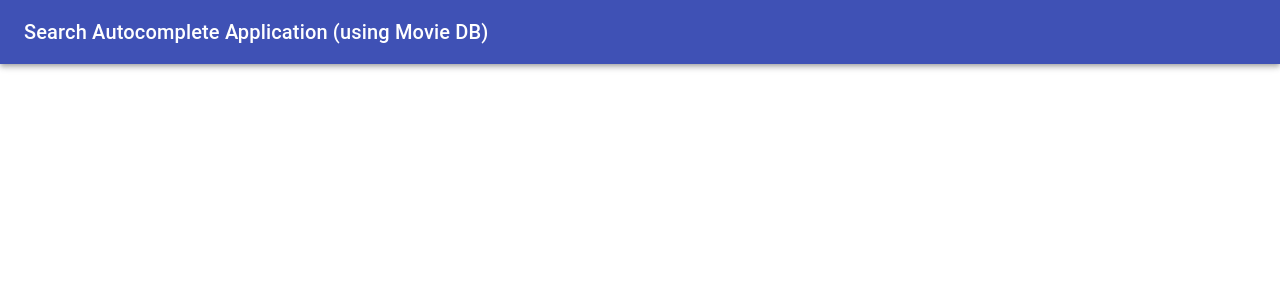
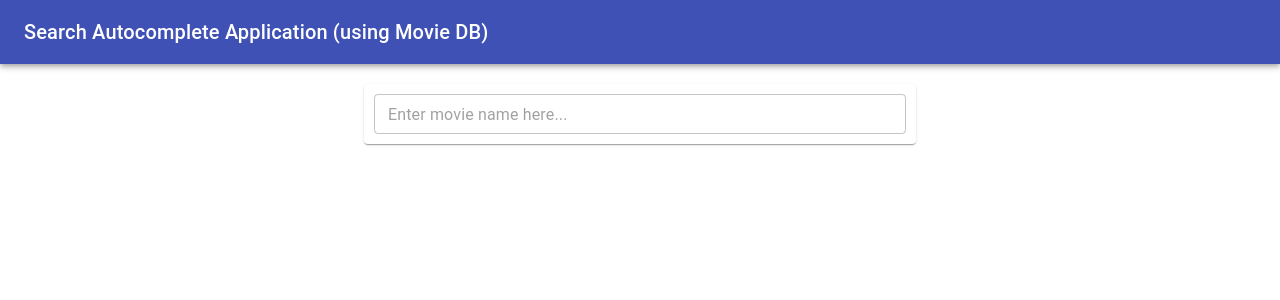
Before and after one commit to pramodbontha/Lintra-coding-challenge, a React (Create React App) app: page / in a window 1280 px wide. Shown: the top 300 px of the page. Built offline with nearby package versions, Linux system fonts and the light colour scheme; no server answers.

Commit message:
#3 Added search input with autocomplete

```diff
--- /dev/null
+++ b/src/components/AutoComplete/AutoComplete.css
@@ -0,0 +1,7 @@
+.ac-container {
+  margin: 10px auto;
+}
+
+.ac-paper {
+  padding: 5px;
+}
--- /dev/null
+++ b/src/components/AutoComplete/AutoComplete.jsx
@@ -0,0 +1,23 @@
+import React from "react";
+import Container from "@material-ui/core/Container";
+import Paper from "@material-ui/core/Paper";
+import "./AutoComplete.css";
+import AutoCompleteListItem from "./AutoCompleteListItem/AutoCompleteListItem";
+import List from "@material-ui/core/List";
+
+export const AutoComplete = ({ list }) => {
+  return (
+    <div>
+      <Container maxWidth="sm" className="ac-container">
+        <Paper className="ac-paper">
+          {list.length && (
+            <List>
+              {list &&
+                list.map((movie) => <AutoCompleteListItem movie={movie} />)}
+            </List>
+          )}
+        </Paper>
+      </Container>
+    </div>
+  );
+};
--- /dev/null
+++ b/src/components/AutoComplete/AutoCompleteListItem/AutoCompleteListItem.css
@@ -0,0 +1,3 @@
+ac-li-secondary-text {
+  display: inline;
+}
--- /dev/null
+++ b/src/components/AutoComplete/AutoCompleteListItem/AutoCompleteListItem.jsx
@@ -0,0 +1,40 @@
+import React from "react";
+import ListItem from "@material-ui/core/ListItem";
+import Divider from "@material-ui/core/Divider";
+import ListItemText from "@material-ui/core/ListItemText";
+import ListItemAvatar from "@material-ui/core/ListItemAvatar";
+import Avatar from "@material-ui/core/Avatar";
+import Typography from "@material-ui/core/Typography";
+import "./AutoCompleteListItem.css";
+import { IMAGE_URL } from "../../../constants";
+
+const AutoCompleteListItem = ({ movie }) => {
+  return (
+    <div>
+      <ListItem alignItems="flex-start">
+        <ListItemAvatar>
+          <Avatar alt={movie.title} src={`${IMAGE_URL}${movie.poster_path}`} />
+        </ListItemAvatar>
+        <ListItemText
+          primary={movie.original_title}
+          secondary={
+            <React.Fragment>
+              <Typography
+                component="span"
+                variant="body2"
+                className="ac-li-secondary-text"
+                color="textPrimary"
+              >
+                Release Date
+              </Typography>
+              {` - ${movie.release_date}`}
+            </React.Fragment>
+          }
+        />
+      </ListItem>
+      <Divider variant="inset" component="li" />
+    </div>
+  );
+};
+
+export default AutoCompleteListItem;
--- /dev/null
+++ b/src/components/AutoComplete/index.jsx
@@ -0,0 +1 @@
+export * from "./AutoComplete";
--- /dev/null
+++ b/src/components/SearchInput/SearchInput.css
@@ -0,0 +1,7 @@
+.si-container {
+  margin: 20px auto;
+}
+
+.si-paper {
+  padding: 10px;
+}
--- /dev/null
+++ b/src/components/SearchInput/SearchInput.jsx
@@ -0,0 +1,32 @@
+import React from "react";
+import TextField from "@material-ui/core/TextField";
+import Container from "@material-ui/core/Container";
+import FormControl from "@material-ui/core/FormControl";
+import Grid from "@material-ui/core/Grid";
+import Paper from "@material-ui/core/Paper";
+import "./SearchInput.css";
+
+export const SearchInput = ({ searchInput, onSearchInputChange }) => {
+  return (
+    <>
+      <Container maxWidth="sm" className="si-container">
+        <Paper className="si-paper">
+          <Grid container spacing={1}>
+            <Grid item xs={12}>
+              <FormControl fullWidth>
+                <TextField
+                  variant="outlined"
+                  placeholder="Enter movie name here..."
+                  data-testid="search-input"
+                  size="small"
+                  value={searchInput}
+                  onChange={(e) => onSearchInputChange(e.currentTarget.value)}
+                />
+              </FormControl>
+            </Grid>
+          </Grid>
+        </Paper>
+      </Container>
+    </>
+  );
+};
--- /dev/null
+++ b/src/components/SearchInput/index.jsx
@@ -0,0 +1 @@
+export * from "./SearchInput";
--- /dev/null
+++ b/src/components/index.js
@@ -0,0 +1,3 @@
+export * from "./Header";
+export * from "./SearchInput";
+export * from "./AutoComplete";
--- /dev/null
+++ b/src/constants/index.js
@@ -0,0 +1 @@
+export const IMAGE_URL = "https://image.tmdb.org/t/p/original";
--- a/src/pages/AutoCompletionPage.jsx
+++ b/src/pages/AutoCompletionPage.jsx
@@ -1,23 +1,36 @@
-import React, { useState, useEffect } from "react";
-import { Header } from "../components/Header";
+import React, { useState } from "react";
+import { AutoComplete, Header, SearchInput } from "../components";
 import { FETCH_MOVIES } from "../services/movies.service";
 
 const AutoCompletionPage = () => {
   const [searchInput, setSearchInput] = useState("");
   const [movieList, setMovieList] = useState([]);
-  useEffect(() => {
-    const fetchMovieList = async () => {
+  const [showAutoCompleteList, setShowAutoCompleteList] = useState(false);
+
+  const onSearchInputChange = (searchInput) => {
+    setSearchInput(searchInput);
+    searchMovies(searchInput);
+  };
+
+  const searchMovies = async (searchInput) => {
+    let movieList = [];
+    if (searchInput.trim().length) {
       const response = await FETCH_MOVIES(searchInput);
-      const movieList = response.results;
+      movieList = response.results;
       setMovieList(movieList);
-    };
-    fetchMovieList();
-    return () => {};
-  }, [searchInput]);
+    }
+    const showAutoCompleteList = !!movieList.length;
+    setShowAutoCompleteList(showAutoCompleteList);
+  };
 
   return (
     <>
       <Header />
+      <SearchInput
+        searchInput={searchInput}
+        onSearchInputChange={onSearchInputChange}
+      />
+      {showAutoCompleteList && <AutoComplete list={movieList} />}
     </>
   );
 };
```
